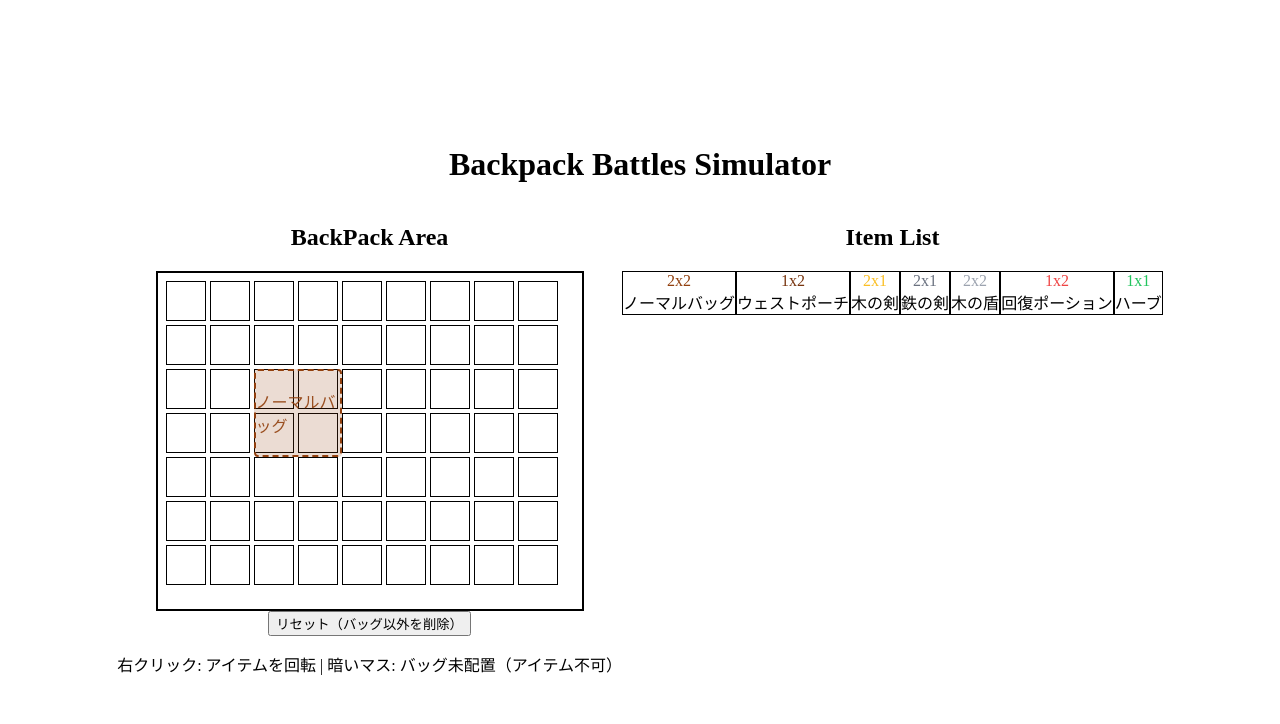
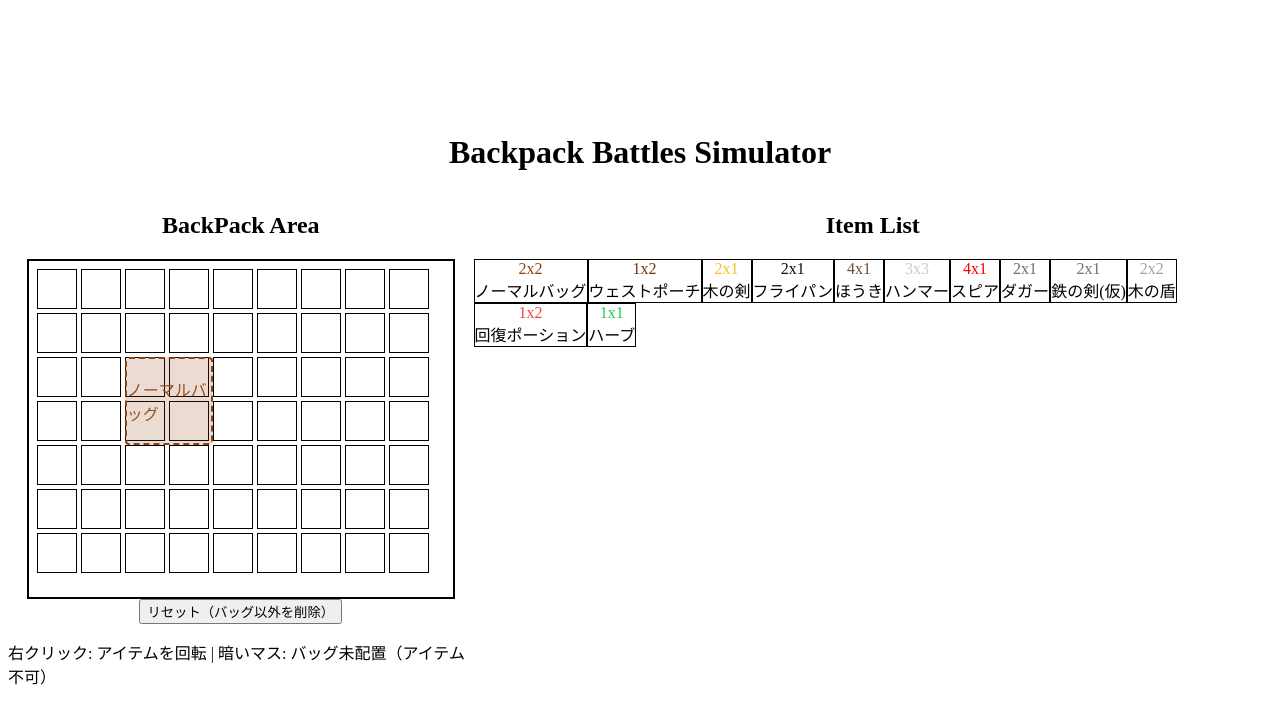
Before and after one commit to marble2799/backpack-battles-tool, a Next.js app: page / in a window 1280 px wide. Shown: the top 724 px of the page. Built offline with nearby package versions, Linux system fonts and the light colour scheme.

Commit message:
add some item and add new format about data.ts

```diff
--- a/src/components/DraggableGridItem.tsx
+++ b/src/components/DraggableGridItem.tsx
@@ -3,6 +3,7 @@ import React from "react";
 import { useDraggable } from '@dnd-kit/core';
 import { ItemData, PlacedItem } from '../types';
 import { CELL_SIZE, GAP_SIZE, GRID_PADDING } from '../constants';
+import { getOccupiedCells, getShapeCols } from '../utils/grid';
 
 interface DraggableGridItemProps {
     placedItem: PlacedItem;
@@ -30,14 +31,15 @@ export const DraggableGridItem: React.FC<DraggableGridItemProps> = ({
         },
     });
 
-    // 横向きになっているか判定
+    const { shape } = itemData;
+    const maxCols = getShapeCols(shape);
     const isRotated = placedItem.rotation === 90 || placedItem.rotation === 270;
-    const itemCols = isRotated ? itemData.shape.length : itemData.shape[0].length;
-    const itemRows = isRotated ? itemData.shape[0].length : itemData.shape.length;
+    const itemCols = isRotated ? shape.length : maxCols;
+    const itemRows = isRotated ? maxCols : shape.length;
 
     // 座標・サイズ計算
-    const left = placedItem.position.x * (CELL_SIZE + GAP_SIZE) + GRID_PADDING;
-    const top  = placedItem.position.y * (CELL_SIZE + GAP_SIZE) + GRID_PADDING;
+    const left   = placedItem.position.x * (CELL_SIZE + GAP_SIZE) + GRID_PADDING;
+    const top    = placedItem.position.y * (CELL_SIZE + GAP_SIZE) + GRID_PADDING;
     const width  = itemCols * CELL_SIZE + (itemCols - 1) * GAP_SIZE;
     const height = itemRows * CELL_SIZE + (itemRows - 1) * GAP_SIZE;
 
@@ -46,9 +48,11 @@ export const DraggableGridItem: React.FC<DraggableGridItemProps> = ({
         : undefined;
 
     // バッグ: 半透明塗り + 破線ボーダー、グリッドセルの下に配置
-    // 通常アイテム: アイテムカラーで塗りつぶし
-    const style: React.CSSProperties = isBag
-        ? {
+    if (isBag) {
+        return (
+            <div
+                ref={setNodeRef}
+                style={{
                     position: 'absolute',
                     left: `${left}px`,
                     top: `${top}px`,
@@ -62,48 +66,85 @@ export const DraggableGridItem: React.FC<DraggableGridItemProps> = ({
                     opacity: isDragging ? 0.7 : 1,
                     cursor: 'grab',
                     pointerEvents: 'auto',
-        }
-        : {
-            position: 'absolute',
-            left: `${left}px`,
-            top: `${top}px`,
-            width: `${width}px`,
-            height: `${height}px`,
-            backgroundColor: itemData.color,
-            transform: translateStyle,
-            zIndex: isDragging ? 100 : 10,
-            opacity: isDragging ? 0.8 : 1,
-            cursor: 'grab',
-        };
-
-    return (
-        <div
-            ref={setNodeRef}
-            style={style}
+                }}
                 {...listeners}
                 {...attributes}
                 onContextMenu={(e) => e.preventDefault()}
-            className={
-                isBag
-                    ? 'flex items-center justify-center cursor-grab active:cursor-grabbing'
-                    : 'flex flex-col items-center p-1 bg-slate-800 rounded border border-slate-600 cursor-grab hover:bg-slate-700 active:cursor-grabbing'
-            }
+                className="flex items-center justify-center cursor-grab active:cursor-grabbing"
             >
-            {isBag ? (
                 <span
                     className="text-xs font-semibold select-none"
                     style={{ color: itemData.color, opacity: 0.9, pointerEvents: 'none' }}
                 >
                     {itemData.name}
                 </span>
-            ) : (
+            </div>
+        );
+    }
+
+    // 回転後の視覚セル座標セット（原点基準）
+    const visualCellSet = new Set(
+        getOccupiedCells(shape, 0, 0, placedItem.rotation).map(p => `${p.x},${p.y}`)
+    );
+
+    // 通常アイテム: シェイプに沿った個別セル描画
+    return (
         <div
-                    className="w-full h-full flex items-center justify-center text-xs font-bold"
-                    style={{ color: itemData.color }}
+            ref={setNodeRef}
+            style={{
+                position: 'absolute',
+                left: `${left}px`,
+                top: `${top}px`,
+                width: `${width}px`,
+                height: `${height}px`,
+                transform: translateStyle,
+                zIndex: isDragging ? 100 : 10,
+                opacity: isDragging ? 0.8 : 1,
+                cursor: 'grab',
+            }}
+            {...listeners}
+            {...attributes}
+            onContextMenu={(e) => e.preventDefault()}
+            className="cursor-grab active:cursor-grabbing"
+        >
+            {/* シェイプに沿った個別セル */}
+            {Array.from({ length: itemRows * itemCols }, (_, i) => {
+                const vx = i % itemCols;
+                const vy = Math.floor(i / itemCols);
+                if (!visualCellSet.has(`${vx},${vy}`)) return null;
+                return (
+                    <div
+                        key={i}
+                        style={{
+                            position: 'absolute',
+                            left: vx * (CELL_SIZE + GAP_SIZE),
+                            top: vy * (CELL_SIZE + GAP_SIZE),
+                            width: CELL_SIZE,
+                            height: CELL_SIZE,
+                            backgroundColor: itemData.color,
+                            borderRadius: 2,
+                            border: '1px solid rgba(0,0,0,0.25)',
+                        }}
+                    />
+                );
+            })}
+            {/* アイテム名（バウンディングボックス中央に重ねて表示） */}
+            <div
+                style={{
+                    position: 'absolute',
+                    inset: 0,
+                    display: 'flex',
+                    alignItems: 'center',
+                    justifyContent: 'center',
+                    fontSize: '12px',
+                    fontWeight: 'bold',
+                    color: '#fff',
+                    pointerEvents: 'none',
+                    textShadow: '0 1px 2px rgba(0,0,0,0.8)',
+                }}
             >
                 {itemData.name}
             </div>
-            )}
         </div>
     );
 };
--- a/src/data.ts
+++ b/src/data.ts
@@ -1,4 +1,15 @@
-import { ItemData } from "./types";
+import { ItemData, StarDefinition, StarDefinitionInput } from "./types";
+
+// 配列記法の StarDefinitionInput を StarDefinition[] に展開するヘルパー
+function expandStars(inputs: StarDefinitionInput[]): StarDefinition[] {
+    return inputs.flatMap(({ relativePos, ...rest }) => {
+        if (Array.isArray((relativePos as { x: number[]; y: number[] }).x)) {
+            const { x: xs, y: ys } = relativePos as { x: number[]; y: number[] };
+            return xs.map((x, i) => ({ relativePos: { x, y: ys[i] }, ...rest }));
+        }
+        return [{ relativePos: relativePos as { x: number; y: number }, ...rest }];
+    });
+}
 
 // ============================================================
 // アイテムデータ定義
@@ -15,8 +26,8 @@ import { ItemData } from "./types";
 //   tag と attribute を両方指定した場合はどちらかが一致すれば光る（OR条件）
 //
 // 【使用できるタグ一覧】(tags フィールド)
-//   カテゴリ: "weapon", "armor", "consumable", "bag"
-//   種類:     "sword", "shield", "potion", "herb"
+//   カテゴリ: "no_cooltime", "bag"
+//   種類:     "weapon", "shield", "potion", "food"
 //
 // 【使用できる属性一覧】(attributes フィールド)
 //   ゲーム属性: "mana", "fire", "water", "dark", "light"
@@ -27,6 +38,18 @@ import { ItemData } from "./types";
 //     アイテム左上を(0,0)とした座標。アイテム外のセルも指定可能。
 //     例: アイテム(1×3)の左隣 → x: -1, y: 0
 // ============================================================
+
+// ==== タグ名 ====
+const no_cooltime = "no_cooltime";
+const weapon = "weapon";
+const shield = "shield";
+const potion = "potion";
+const food = "food";
+const bag = "bag";
+const empty = "empty";
+
+// ==== 属性名 ====
+const nature = "nature";
 
 export const ITEMS: ItemData[] = [
     // ===== バッグ系 =====
@@ -39,7 +62,7 @@ export const ITEMS: ItemData[] = [
             [1, 1],
         ],
         color: "#92400e",
-        tags: ["bag"],
+        tags: [bag],
     },
     {
         id: "small_bag",
@@ -49,7 +72,7 @@ export const ITEMS: ItemData[] = [
             [1, 1],
         ],
         color: "#78350f",
-        tags: ["bag"],
+        tags: [bag],
     },
     // ===== 武器系 =====
     {
@@ -61,34 +84,103 @@ export const ITEMS: ItemData[] = [
             [1],
         ],
         color: "#fbbf24",
-        tags: ["weapon", "sword"],
+        tags: [weapon],
         // 属性例: attributes: ["fire"],  ← 炎属性を付与する場合
         stars: [],
     },
     {
+        id: "pan",
+        name: "フライパン",
+        icon: "pan",
+        shape: [
+            [1],
+            [1,1],
+        ],
+        color: "#101010",
+        tags: [weapon],
+        stars: expandStars([
+            {
+                relativePos: {x: [0, -1, 1, -1, 2, 0, 1], y: [-1, 0, 0, 1, 1, 2, 2]},
+                condition: {type: "at_position", tag: food},
+            }
+        ])
+    },
+    {
+        id: "broom",
+        name: "ほうき",
+        icon: "broom",
+        shape: [
+            [1],
+            [1],
+            [1],
+            [1],
+        ],
+        color: "#734e30",
+        tags: [weapon],
+        stars:[],
+    },
+    {
+        id: "hammer",
+        name: "ハンマー",
+        icon: "hammer",
+        shape: [
+            [1, 1, 1],
+            [1],
+            [1],
+        ],
+        color: "#c9caca",
+        tags: [weapon],
+        stars:[],
+    },
+    {
+        id: "spear",
+        name: "スピア",
+        icon: "spear",
+        shape: [
+            [1],
+            [1],
+            [1],
+            [1],
+        ],
+        color: "#FF0000",
+        tags: [weapon],
+        stars:expandStars([
+            {
+                relativePos: {x: [0,0,0,0,0],y: [-1, -2, -3, -4, -5]},
+                condition: {type:"at_position", tag: empty}
+            }
+        ])
+    },
+    {
+        id: "dagger",
+        name: "ダガー",
+        icon: "dagger",
+        shape: [
+            [1],
+            [1],
+        ],
+        color: "#707070",
+        tags: [weapon],
+        stars:[],
+    },
+    {
         id: "iron_sword",
-        name: "鉄の剣",
+        name: "鉄の剣(仮)",
         icon: "sword",
         shape: [
             [1],
             [1],
         ],
         color: "#6b7280",
-        tags: ["weapon", "sword"],
-        stars: [
-            // 上端セルの上 (rotation=0: 上, 90: 右, 180: 下, 270: 左)
+        tags: [weapon],
+        stars: expandStars([
+            // 上端セルの上・下端セルの下 (rotation=0 基準)
             // 条件: "weapon" タグのアイテムが星位置に置かれると光る
             {
-                relativePos: { x: 0, y: -1 },
-                condition: { type: "at_position", tag: "weapon" },
+                relativePos: { x: [0, 0], y: [-1, 3] },
+                condition: { type: "at_position", tag: weapon },
             },
-            // 下端セルの下 (rotation=0: 下, 90: 左, 180: 上, 270: 右)
-            // 条件: "weapon" タグのアイテムが星位置に置かれると光る
-            {
-                relativePos: { x: 0, y: 3 },
-                condition: { type: "at_position", tag: "weapon" },
-            },
-        ],
+        ]),
     },
     // ===== 防具系 =====
     {
@@ -100,7 +192,7 @@ export const ITEMS: ItemData[] = [
             [1, 1],
         ],
         color: "#9ca3af",
-        tags: ["armor", "shield"],
+        tags: [shield],
         stars: [],
     },
     // ===== 消耗品系 =====
@@ -110,7 +202,7 @@ export const ITEMS: ItemData[] = [
         icon: "potion",
         shape: [[1, 1]],
         color: "#ef4444",
-        tags: ["consumable", "potion"],
+        tags: [no_cooltime, potion],
         stars: [
             // 1×1なので回転しても見た目が変わらない → 常に1マス上
             // 条件: "potion" タグのアイテムが星位置に置かれると光る
@@ -121,7 +213,7 @@ export const ITEMS: ItemData[] = [
                     180: { x: 1, y: -1 },
                     270: { x: 0, y: -1 },
                 },
-                condition: { type: "at_position", tag: "potion" },
+                condition: { type: "at_position", tag: potion },
             },
         ],
     },
@@ -131,7 +223,7 @@ export const ITEMS: ItemData[] = [
         icon: "herb",
         shape: [[1]],
         color: "#22c55e",
-        tags: ["consumable", "herb"],
+        tags: [no_cooltime],
         stars: [],
     },
 ];
--- a/src/utils/grid.ts
+++ b/src/utils/grid.ts
@@ -1,4 +1,9 @@
 import { ItemData, PlacedItem, Point, StarDefinition } from '../types';
+
+// シェイプの最大列数を返す（行によって長さが異なる非矩形シェイプに対応）
+export function getShapeCols(shape: number[][]): number {
+    return Math.max(...shape.map(r => r.length));
+}
 
 // 回転と relativePosOverrides を考慮して、星の絶対グリッド座標を返す
 export function getStarAbsolutePos(
@@ -15,7 +20,7 @@ export function getStarAbsolutePos(
     }
     // フォールバック: relativePos を数学的に回転変換して絶対座標を求める
     const rows = shape.length;
-    const cols = shape[0].length;
+    const cols = getShapeCols(shape);
     const r = star.relativePos.y;
     const c = star.relativePos.x;
     let rotX = c;
@@ -36,7 +41,7 @@ export function getStarVisualPos(
         return star.relativePosOverrides[rotation]!;
     }
     const rows = shape.length;
-    const cols = shape[0].length;
+    const cols = getShapeCols(shape);
     const r = star.relativePos.y;
     const c = star.relativePos.x;
     let vx = c;
@@ -58,11 +63,11 @@ export function getOccupiedCells(
     const cells: Point[] = [];
     // アイテムの縦,横の長さ
     const rows = baseShape.length;
-    const cols = baseShape[0].length;
+    const cols = getShapeCols(baseShape);
 
     for (let r = 0; r < rows; r++) {
         for (let c = 0; c < cols; c++) {
-            if (baseShape[r][c] === 1) {
+            if ((baseShape[r]?.[c] ?? 0) === 1) {
                 let rotX = c;
                 let rotY = r;
 
```
Also changed, not shown: src/app/page.tsx (+28 -6 lines), src/types.ts (+11 -0 lines). Lines whose indentation alone changed are shown as unchanged.
